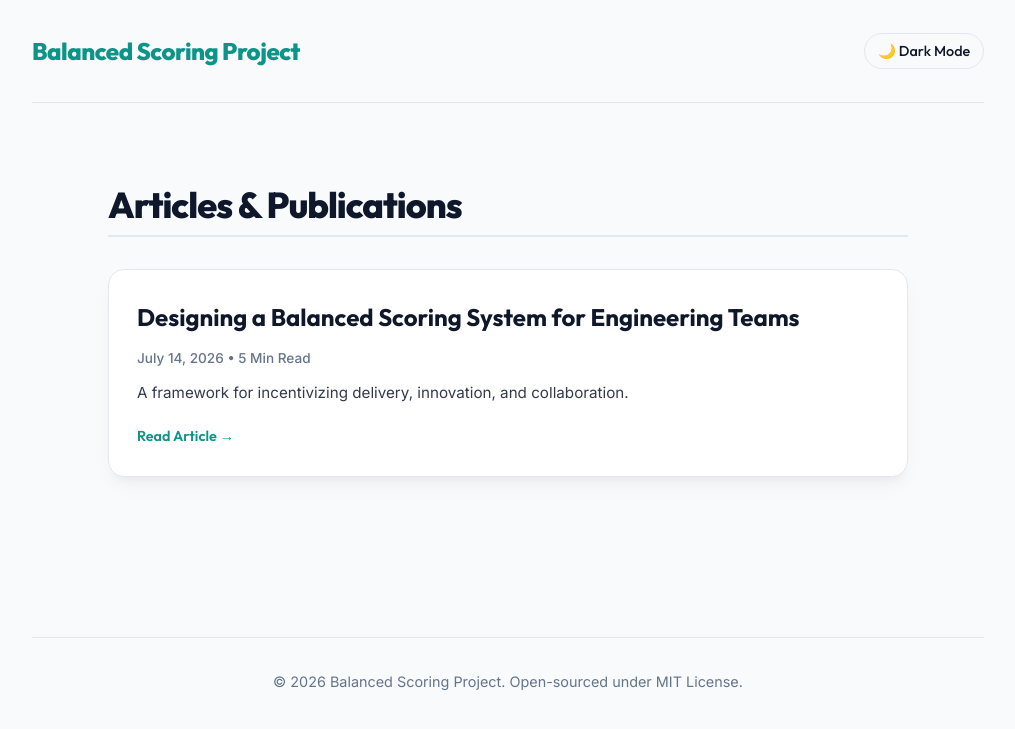
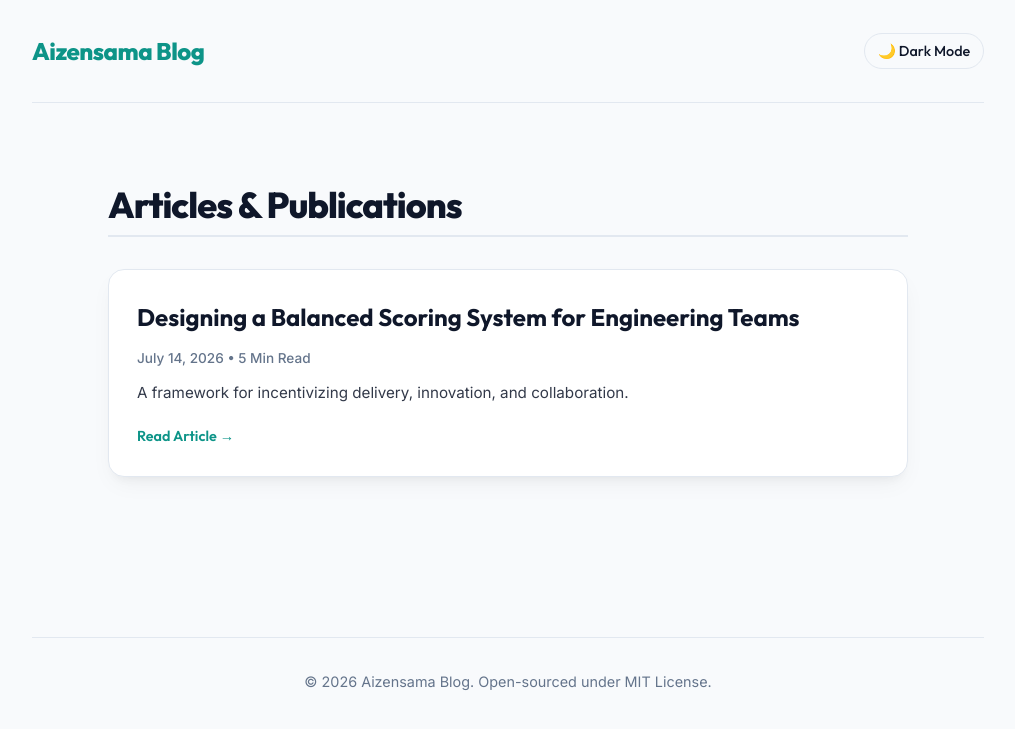
Before and after one commit to aizensan-sama/myblog, a Jekyll site: the page built from index.html, in a window 1280 px wide. Shown: the top 729 px of the page, without its empty margins (132-1147 px from the left). Built offline with Jekyll 4.4.1, drawn with Linux system fonts in a browser that asks for light colours.

Commit message:
style: rename site to Aizensama Blog

```diff
--- a/_config.yml
+++ b/_config.yml
@@ -1,4 +1,4 @@
-name: Balanced Scoring Project
+name: Aizensama Blog
 description: A framework for incentivizing delivery, innovation, and collaboration.
 markdown: kramdown
 permalink: /blog/:year/:month/:day/:title/
```
